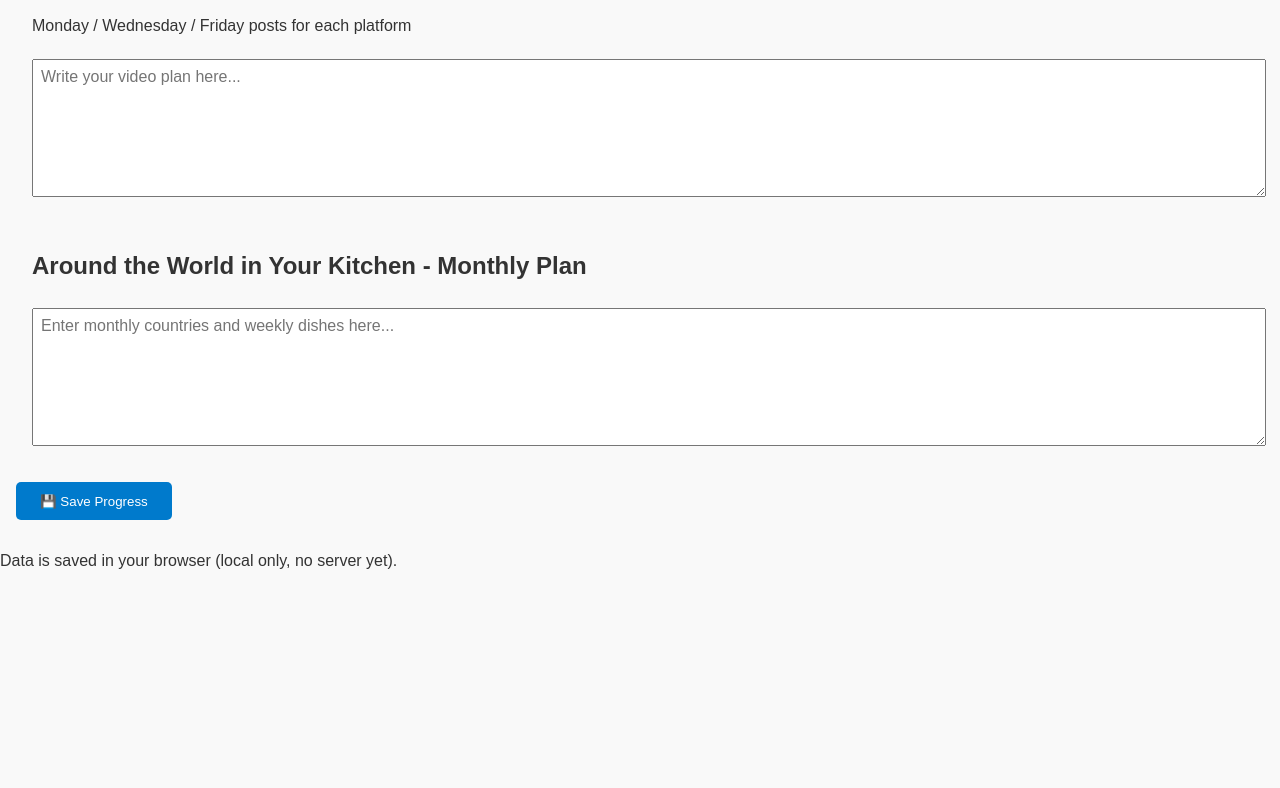
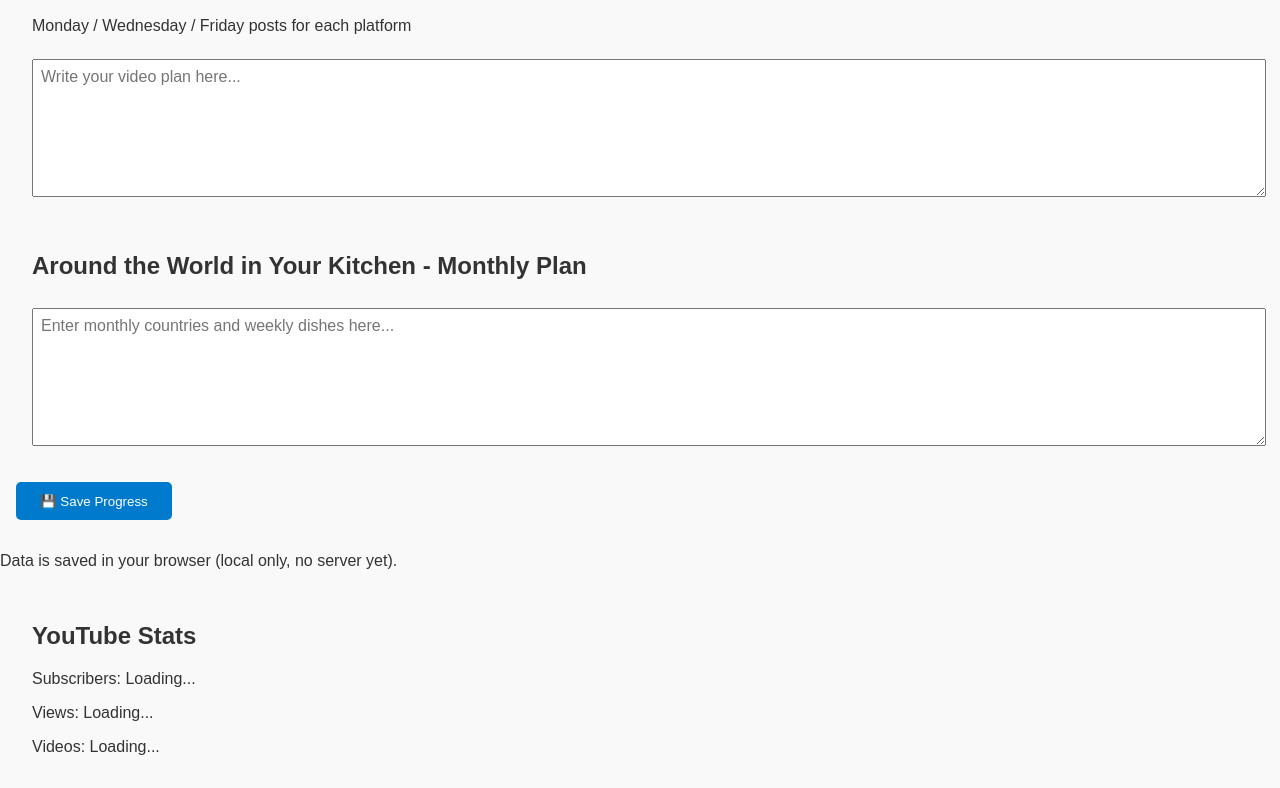
Before and after one commit to avhatwiyk-web/ATWYIK-SOCIALS, a plain HTML site: page index.html in a window 1280 px wide. Shown: the part 793-1581 px from the top of the page. Before the commit the page ends 1379 px from the top, so only its background shows below. Drawn offline with Linux system fonts and the light colour scheme; a script that the page names is missing.

Commit message:
Update index.html

```diff
--- a/index.html
+++ b/index.html
@@ -87,3 +87,9 @@
   <script src="script.js"></script>
 </body>
 </html>
+<section id="youtube">
+  <h2>YouTube Stats</h2>
+  <p>Subscribers: <span id="yt-subs">Loading...</span></p>
+  <p>Views: <span id="yt-views">Loading...</span></p>
+  <p>Videos: <span id="yt-videos">Loading...</span></p>
+</section>
```
